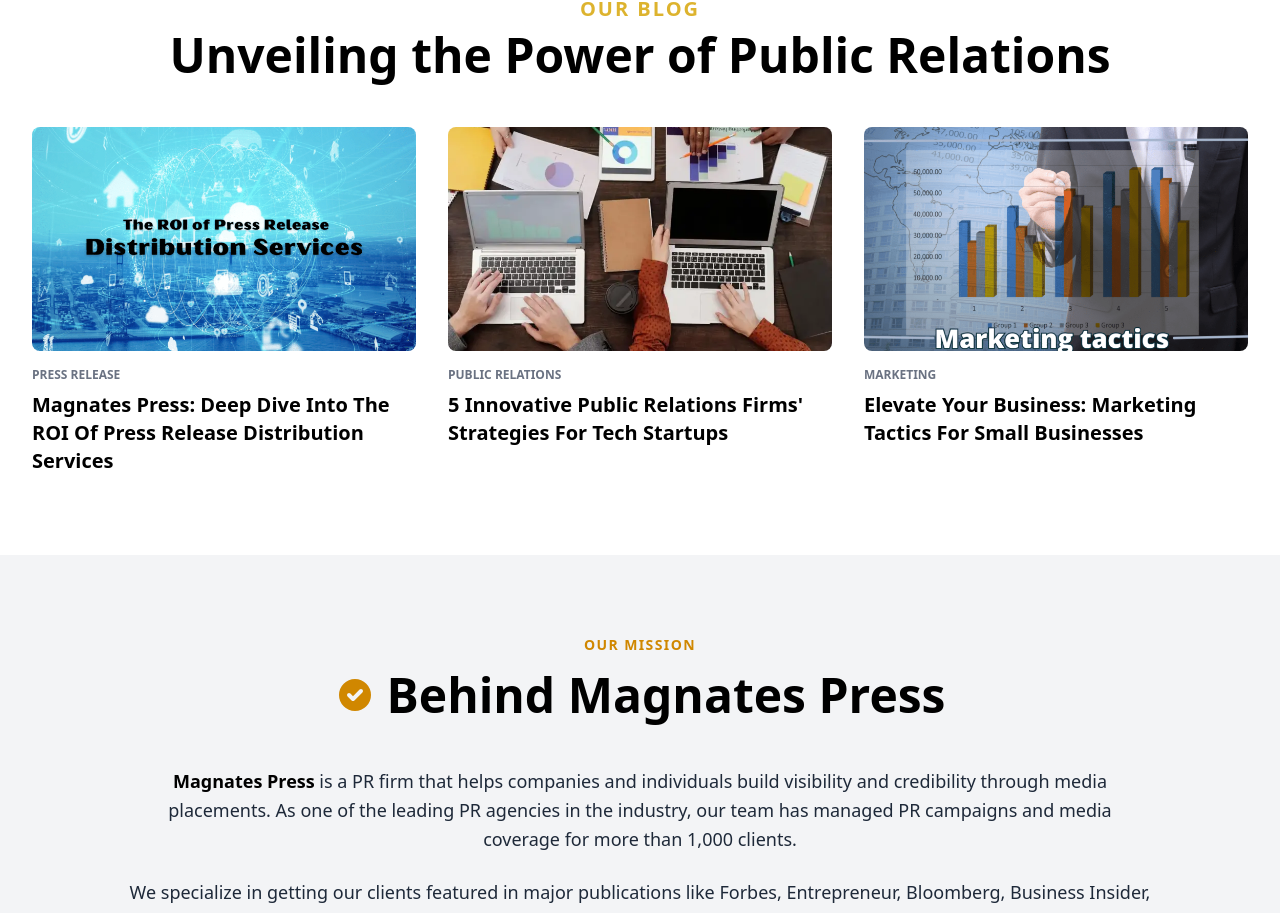
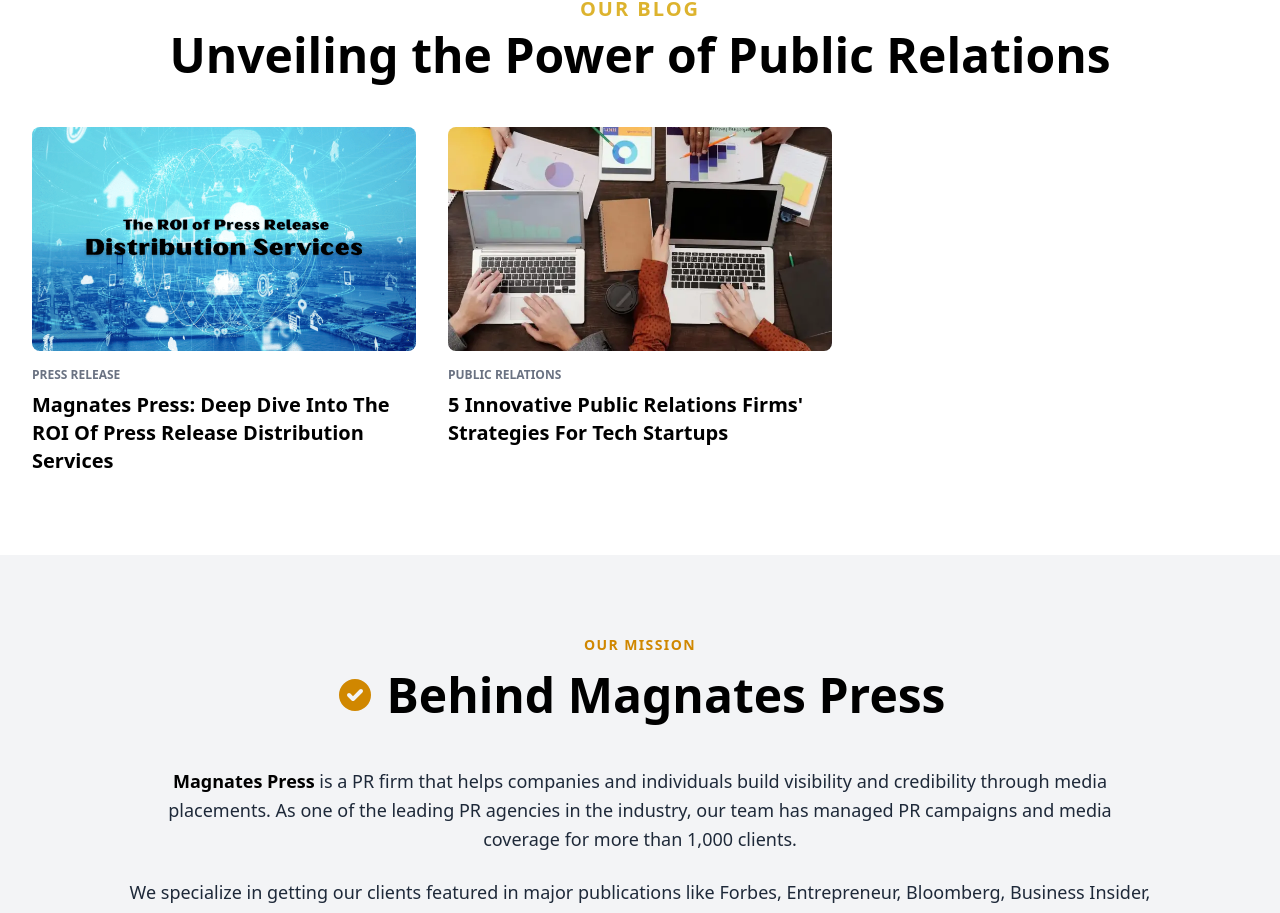
Before and after one commit to mitpatil07/Mogulpress, a React (Vite) app: page / in a window 1280 px wide. Shown: the part 7115-8028 px from the top of the page. Built offline with nearby package versions, Linux system fonts and the light colour scheme.

Commit message:
Update firstpage.jsx

```diff
--- a/src/pages/firstpage.jsx
+++ b/src/pages/firstpage.jsx
@@ -429,7 +429,7 @@
     const posts = [
         { date: "APRIL 18, 2024", category: "PRESS RELEASE", title: "Magnates Press: Deep Dive Into The ROI Of Press Release Distribution Services", img: post1 },
         { date: "MARCH 8, 2024", category: "PUBLIC RELATIONS", title: "5 Innovative Public Relations Firms' Strategies For Tech Startups", img: post2 },
-        { date: "JANUARY 15, 2024", category: "MARKETING", title: "Elevate Your Business: Marketing Tactics For Small Businesses", img: post3 },
+        //{ date: "JANUARY 15, 2024", category: "MARKETING", title: "Elevate Your Business: Marketing Tactics For Small Businesses", img: post3 },
     ];
 
     return (
```
